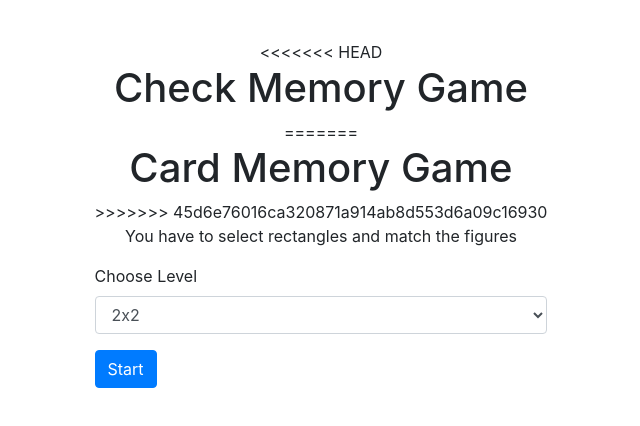
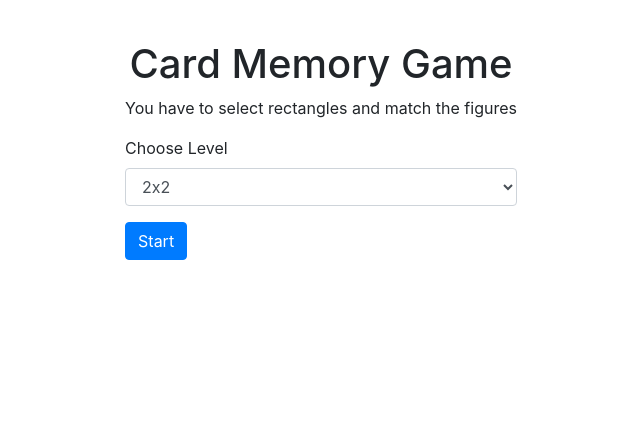
Before and after one commit to PlatoSys/CardMemoryGame, a plain HTML site: page index.html in a window 1280 px wide. Shown: the whole page, without its empty margins (319-959 px from the left). Drawn offline with nearby package versions, Linux system fonts and the light colour scheme.

Commit message:
Update index.html

```diff
--- a/index.html
+++ b/index.html
@@ -9,6 +9,7 @@
         integrity="sha384-TX8t27EcRE3e/ihU7zmQxVncDAy5uIKz4rEkgIXeMed4M0jlfIDPvg6uqKI2xXr2" crossorigin="anonymous">
     <script src="https://kit.fontawesome.com/0e49173ff3.js" crossorigin="anonymous"></script>
     <link rel="stylesheet" href="app.css">
+    <link rel="icon" href="/Icon.png" type="image/icon type">
 
 </head>
 
@@ -22,11 +23,7 @@
     <div class="container" id="container">
         <div class="start" id="start">
             <div class="header">
-<<<<<<< HEAD
-                <h1>Check Memory Game</h1>
-=======
                 <h1>Card Memory Game</h1>
->>>>>>> 45d6e76016ca320871a914ab8d553d6a09c16930
                 <p>You have to select rectangles and match the figures</p>
             </div>
             <div class="types">
```
